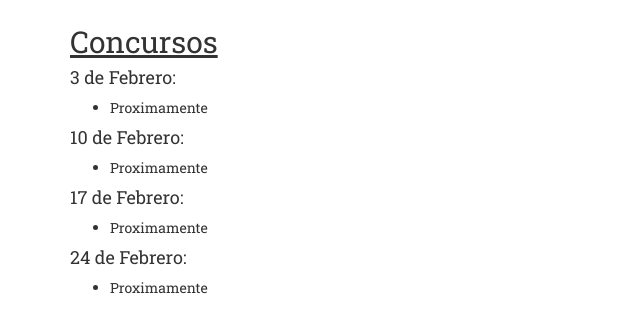
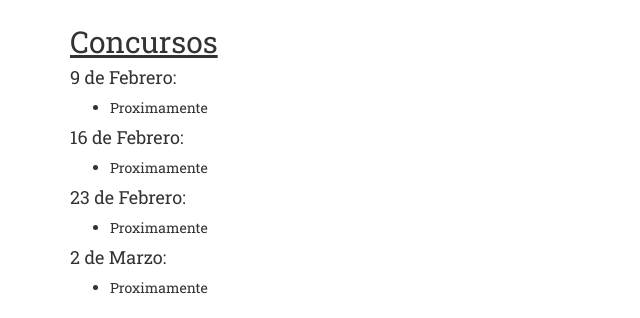
Before and after one commit to acmmty/acmmty.github.io, a plain HTML site: page toptec.html in a window 1280 px wide. Shown: the part 2766-3084 px from the top of the page, 0-640 px from the left. Drawn offline with nearby package versions, Linux system fonts and the light colour scheme.

Commit message:
Actualizar fechas de concursos

```diff
--- a/toptec.html
+++ b/toptec.html
@@ -191,20 +191,20 @@
 
 	<div class="featurette" id="contact">
             <h2><u>Concursos</u></h2>
-                <h4>3 de Febrero: <span style="color:red;"></span></h4>
+                <h4>9 de Febrero: <span style="color:red;"></span></h4>
                     <ul>
                       <li>Proximamente</li>
                         <!--<li><a href="http://coj.uci.cu/contest/contestview.xhtml?cid=1498">Top TEC Programmer 2016 (Contest 1)</a></li>-->
                     </ul>
-                <h4>10 de Febrero: <span style="color:red;"></span></h4>
+                <h4>16 de Febrero: <span style="color:red;"></span></h4>
                     <ul>
                       <li>Proximamente</li>
                     </ul>
-                <h4>17 de Febrero: <span style="color:red;"></span></h4>
+                <h4>23 de Febrero: <span style="color:red;"></span></h4>
                     <ul>
                       <li>Proximamente</li>
                     </ul>
-                <h4>24 de Febrero: <span style="color:red;"></span></h4>
+                <h4>2 de Marzo: <span style="color:red;"></span></h4>
                     <ul>
                       <li>Proximamente</li>
                     </ul>
```
